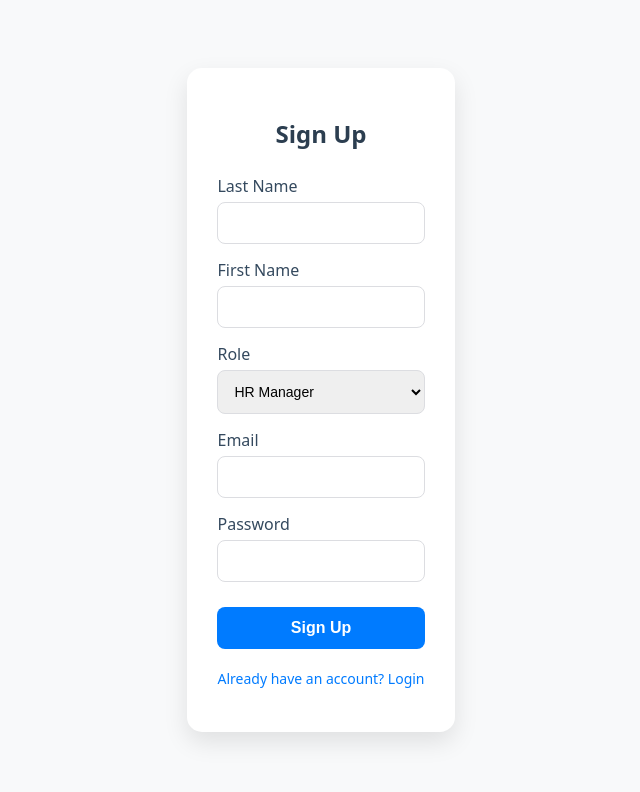
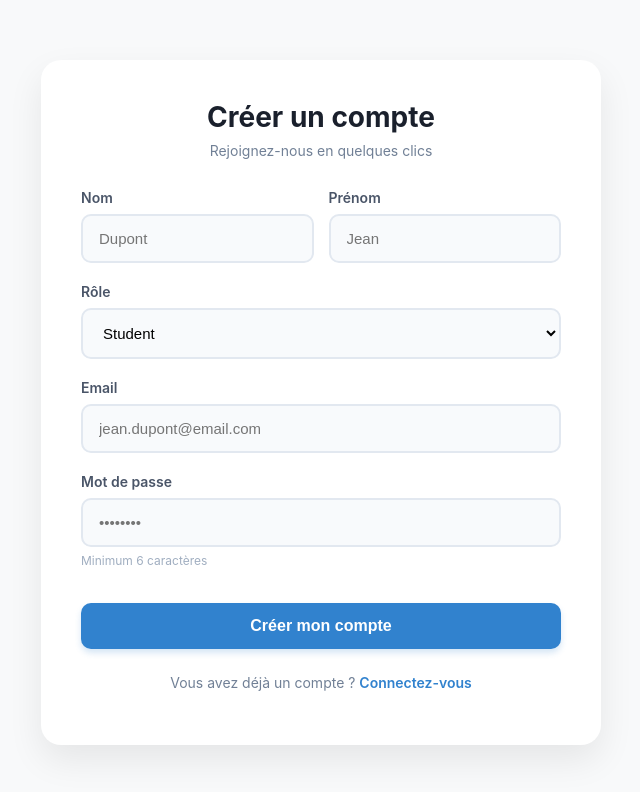
Before and after one commit to imed0691/PFE_GRH, a React app in the folder frontend/: page / in a window 1280 px wide. Both pictures are taken after a click on the element "Don't have an account? Sign Up". Shown: the top 792 px of the page, without its empty margins (319-959 px from the left). Built offline with nearby package versions, Linux system fonts and the light colour scheme; the HTML template or start-up script is replaced by a standard one.

Commit message:
UPGRADE UX UI

```diff
--- a/frontend/src/pages/Auth.css
+++ b/frontend/src/pages/Auth.css
@@ -1,63 +1,136 @@
 .auth-card {
-  max-width: 450px;
-  margin: 50px auto;
-  padding: 30px;
+  max-width: 480px;
+  margin: 60px auto;
+  padding: 40px;
   background: #ffffff;
-  border-radius: 15px;
-  box-shadow: 0 10px 25px rgba(0, 0, 0, 0.1);
+  border-radius: 20px;
+  box-shadow: 0 15px 35px rgba(0, 0, 0, 0.08);
+  font-family: 'Inter', 'Segoe UI', Tahoma, Geneva, Verdana, sans-serif;
+  transition: transform 0.3s ease;
 }
 
-.auth-card h2 {
+.auth-header {
   text-align: center;
-  color: #2c3e50;
-  margin-bottom: 25px;
-  font-weight: 600;
+  margin-bottom: 30px;
+}
+
+.auth-header h2 {
+  color: #1a202c;
+  margin: 0 0 8px 0;
+  font-size: 28px;
+  font-weight: 700;
+}
+
+.auth-header p {
+  color: #718096;
+  margin: 0;
+  font-size: 14px;
+}
+
+.form-row {
+  display: flex;
+  gap: 15px;
+}
+
+.form-row .form-group {
+  flex: 1;
 }
 
 .form-group {
-  margin-bottom: 15px;
+  margin-bottom: 20px;
   text-align: left;
 }
 
 .form-group label {
   display: block;
-  margin-bottom: 5px;
-  font-weight: 500;
-  color: #34495e;
+  margin-bottom: 8px;
+  font-size: 14px;
+  font-weight: 600;
+  color: #4a5568;
 }
 
 .form-group input,
 .form-group select {
   width: 100%;
-  padding: 12px;
-  border: 1px solid #dcdde1;
-  border-radius: 8px;
-  font-size: 14px;
+  padding: 14px 16px;
+  border: 2px solid #e2e8f0;
+  border-radius: 10px;
+  font-size: 15px;
   box-sizing: border-box;
+  transition: all 0.2s ease;
+  background-color: #f8fafc;
+  outline: none;
+}
+
+.form-group input:focus,
+.form-group select:focus {
+  border-color: #3182ce;
+  background-color: #ffffff;
+  box-shadow: 0 0 0 3px rgba(49, 130, 206, 0.15);
+}
+
+.form-group input.input-error {
+  border-color: #e53e3e;
+  background-color: #fff5f5;
+}
+
+.form-group input.input-error:focus {
+  box-shadow: 0 0 0 3px rgba(229, 62, 62, 0.15);
+}
+
+.error-text {
+  display: block;
+  color: #e53e3e;
+  font-size: 12px;
+  margin-top: 6px;
+  font-weight: 600;
+}
+
+.help-text {
+  display: block;
+  color: #a0aec0;
+  font-size: 12px;
+  margin-top: 6px;
 }
 
 .auth-btn {
   width: 100%;
-  padding: 12px;
-  background-color: #007bff;
+  padding: 14px;
+  background-color: #3182ce;
   color: white;
   border: none;
-  border-radius: 8px;
+  border-radius: 10px;
   font-size: 16px;
-  font-weight: bold;
+  font-weight: 600;
   cursor: pointer;
-  transition: background 0.3s ease;
-  margin-top: 10px;
+  transition: all 0.2s ease;
+  margin-top: 15px;
+  box-shadow: 0 4px 6px rgba(49, 130, 206, 0.2);
 }
 
 .auth-btn:hover {
-  background-color: #0056b3;
+  background-color: #2b6cb0;
+  transform: translateY(-1px);
+  box-shadow: 0 6px 12px rgba(49, 130, 206, 0.3);
+}
+
+.auth-btn:active {
+  transform: translateY(1px);
 }
 
 .toggle-link {
   text-align: center;
-  margin-top: 20px;
-  color: #007bff;
-  cursor: pointer;
+  margin-top: 25px;
+  color: #718096;
   font-size: 14px;
 }
+
+.toggle-link span {
+  color: #3182ce;
+  font-weight: 600;
+  cursor: pointer;
+}
+
+.toggle-link span:hover {
+  text-decoration: underline;
+}
--- a/frontend/src/pages/Register.jsx
+++ b/frontend/src/pages/Register.jsx
@@ -6,10 +6,12 @@ function Signup({ onSignupSuccess, onSwitchToLogin }) {
   const [formData, setFormData] = useState({
     nom: '',
     prenom: '',
-    role: 'etudiant',
+    role: 'Student',
     email: '',
     password: ''
   });
+
+  const [errors, setErrors] = useState({});
 
   const roles = [
     'HR Manager', 'Rector', 'Vice Rector',
@@ -19,10 +21,54 @@ function Signup({ onSignupSuccess, onSwitchToLogin }) {
 
   const handleChange = (e) => {
     setFormData({ ...formData, [e.target.name]: e.target.value });
+    // Retire l'erreur en temps réel quand l'utilisateur tape
+    if (errors[e.target.name]) {
+      setErrors({ ...errors, [e.target.name]: '' });
+    }
+  };
+
+  const validateForm = () => {
+    const newErrors = {};
+
+    if (!formData.nom.trim()) {
+      newErrors.nom = 'Le nom est requis';
+    }
+
+    if (!formData.prenom.trim()) {
+      newErrors.prenom = 'Le prénom est requis';
+    }
+
+    // Regex pour vérifier la validité de l'email
+    const emailRegex = /^[^\s@]+@[^\s@]+\.[^\s@]+$/;
+    if (!formData.email) {
+      newErrors.email = "L'email est requis";
+    } else if (!emailRegex.test(formData.email)) {
+      newErrors.email = "Veuillez entrer une adresse email valide";
+    }
+
+    // Vérification de la longueur du mot de passe
+    if (!formData.password) {
+      newErrors.password = 'Le mot de passe est requis';
+    } else if (formData.password.length < 6) {
+      newErrors.password = 'Le mot de passe doit faire au moins 6 caractères';
+    }
+
+    setErrors(newErrors);
+    // Si l'objet est vide (0 erreur), la fonction retourne true
+    return Object.keys(newErrors).length === 0;
   };
 
   const handleSubmit = async (e) => {
     e.preventDefault();
+
+    // On lance la validation avant d'appeler l'API
+    if (!validateForm()) {
+      toast.error("Veuillez corriger les erreurs du formulaire");
+      return;
+    }
+
+    const loadToast = toast.loading("Création de votre compte...");
+
     try {
       const response = await fetch('http://localhost:5000/api/signup', {
         method: 'POST',
@@ -30,47 +76,94 @@ function Signup({ onSignupSuccess, onSwitchToLogin }) {
         body: JSON.stringify(formData)
       });
       const data = await response.json();
+
+      toast.dismiss(loadToast);
+
       if (response.ok) {
-        toast.success("Registration successful!");
+        toast.success("Compte créé avec succès ! Bienvenue !");
         onSignupSuccess();
       } else {
-        toast.error(data.message || "Registration failed");
+        toast.error(data.message || "L'inscription a échoué");
       }
     } catch (error) {
+      toast.dismiss(loadToast);
       console.error("Registration error:", error);
-      toast.error("Error during registration");
+      toast.error("Problème de connexion avec le serveur");
     }
   };
 
   return (
     <div className="auth-card">
-      <h2>Sign Up</h2>
-      <form onSubmit={handleSubmit}>
+      <div className="auth-header">
+        <h2>Créer un compte</h2>
+        <p>Rejoignez-nous en quelques clics</p>
+      </div>
+      <form onSubmit={handleSubmit} noValidate>
+        {/* On groupe le nom et prénom sur la même ligne avec .form-row */}
+        <div className="form-row">
+          <div className="form-group">
+            <label>Nom</label>
+            <input
+              name="nom"
+              value={formData.nom}
+              onChange={handleChange}
+              className={errors.nom ? 'input-error' : ''}
+              placeholder="Dupont"
+            />
+            {errors.nom && <span className="error-text">{errors.nom}</span>}
+          </div>
+          <div className="form-group">
+            <label>Prénom</label>
+            <input
+              name="prenom"
+              value={formData.prenom}
+              onChange={handleChange}
+              className={errors.prenom ? 'input-error' : ''}
+              placeholder="Jean"
+            />
+            {errors.prenom && <span className="error-text">{errors.prenom}</span>}
+          </div>
+        </div>
+
         <div className="form-group">
-          <label>Last Name</label>
-          <input name="nom" onChange={handleChange} required />
-        </div>
-        <div className="form-group">
-          <label>First Name</label>
-          <input name="prenom" onChange={handleChange} required />
-        </div>
-        <div className="form-group">
-          <label>Role</label>
+          <label>Rôle</label>
           <select name="role" value={formData.role} onChange={handleChange}>
             {roles.map(r => <option key={r} value={r}>{r}</option>)}
           </select>
         </div>
+
         <div className="form-group">
           <label>Email</label>
-          <input type="email" name="email" onChange={handleChange} required />
+          <input
+            type="email"
+            name="email"
+            value={formData.email}
+            onChange={handleChange}
+            className={errors.email ? 'input-error' : ''}
+            placeholder="jean.dupont@email.com"
+          />
+          {errors.email && <span className="error-text">{errors.email}</span>}
         </div>
+
         <div className="form-group">
-          <label>Password</label>
-          <input type="password" name="password" onChange={handleChange} required />
+          <label>Mot de passe</label>
+          <input
+            type="password"
+            name="password"
+            value={formData.password}
+            onChange={handleChange}
+            className={errors.password ? 'input-error' : ''}
+            placeholder="••••••••"
+          />
+          {errors.password && <span className="error-text">{errors.password}</span>}
+          {!errors.password && <span className="help-text">Minimum 6 caractères</span>}
         </div>
-        <button type="submit" className="auth-btn">Sign Up</button>
+
+        <button type="submit" className="auth-btn pulse-on-hover">Créer mon compte</button>
       </form>
-      <p className="toggle-link" onClick={onSwitchToLogin}>Already have an account? Login</p>
+      <p className="toggle-link">
+        Vous avez déjà un compte ? <span onClick={onSwitchToLogin}>Connectez-vous</span>
+      </p>
     </div>
   );
 }
```
